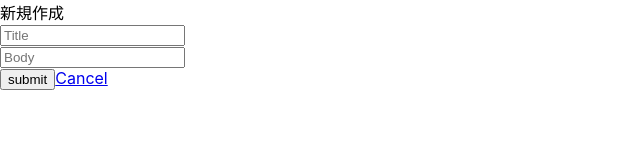
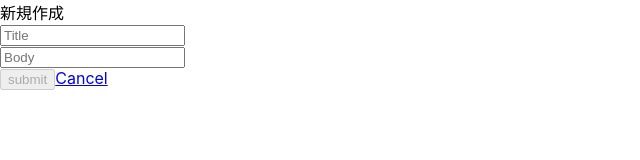
Before and after one commit to Tatsu24/udemy-react-redux-crud-application, a React (Create React App) app: page /events/new in a window 1280 px wide. Shown: the top 160 px of the page, without its empty margins (0-640 px from the left). Built offline with nearby package versions, Linux system fonts and the light colour scheme.

Commit message:
submitボタンのui

```diff
--- a/src/components/events_new.jsx
+++ b/src/components/events_new.jsx
@@ -26,7 +26,7 @@
     this.props.history.push("/")
   }
   render() {
-    const { handleSubmit } = this.props
+    const { handleSubmit, pristine, submitting } = this.props
     return (
       <React.Fragment>
         <div>新規作成</div>
@@ -38,7 +38,7 @@
             <Field label="Body" name="body" type="text" component={this.renderField} />
           </div>
           <div>
-            <input type="submit" value="submit" disabled={false} />
+            <input type="submit" value="submit" disabled={pristine || submitting} />
             <Link to="/">Cancel</Link>
           </div>
         </form>
```
Also changed, not shown: 1 other file (tests, documents, lock files or other folders).
